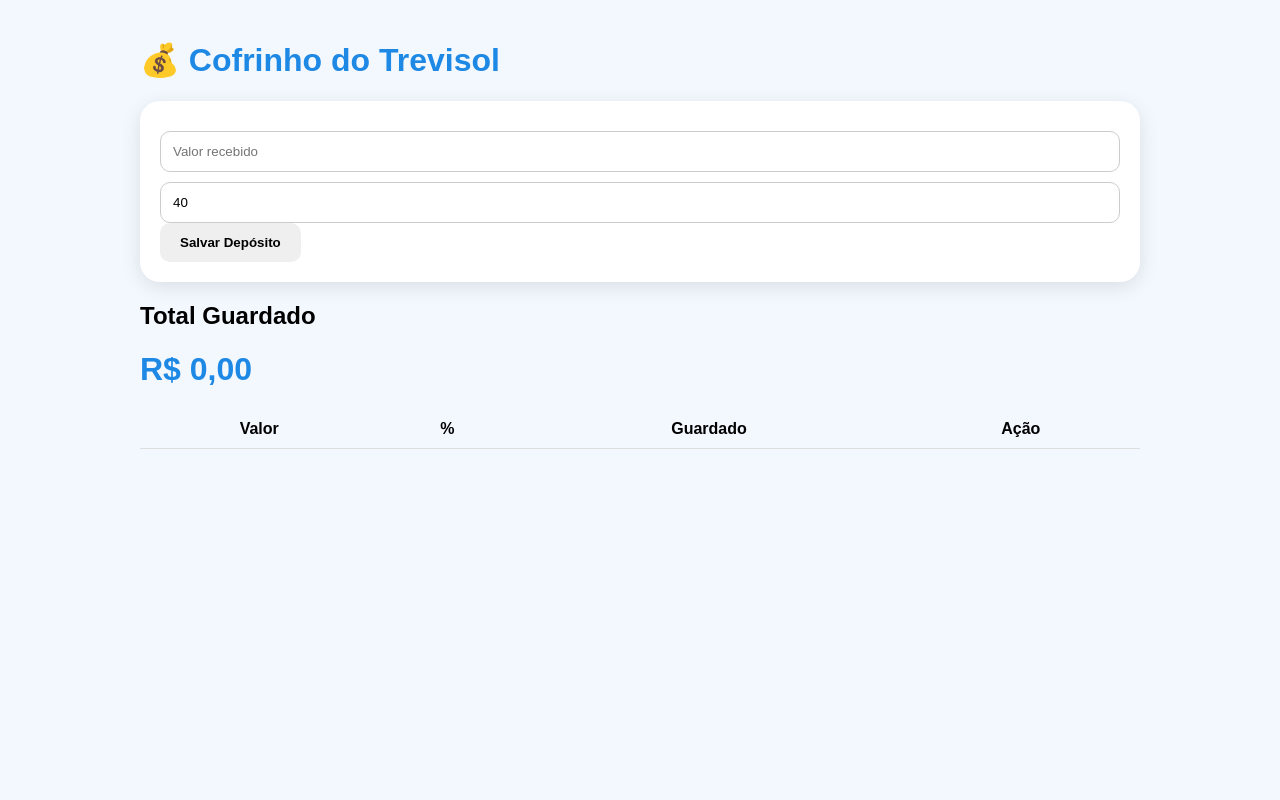
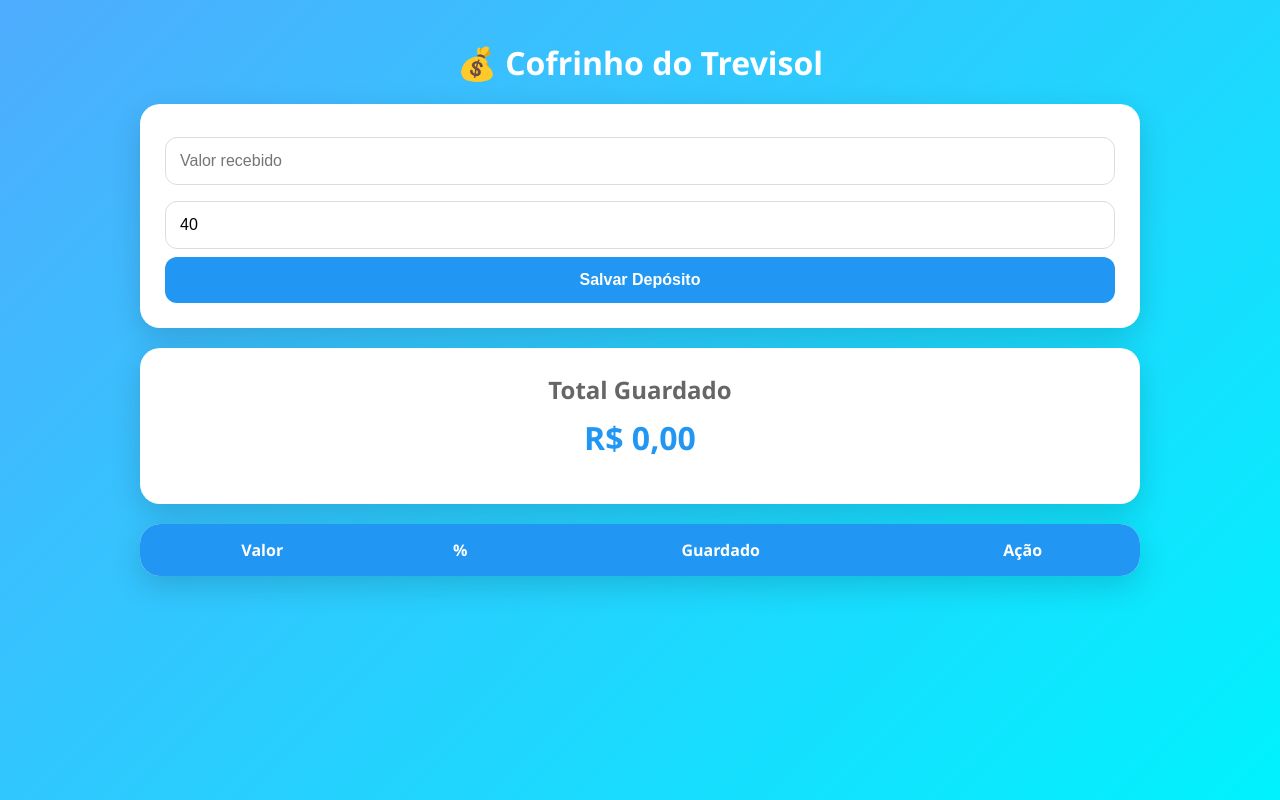
Before and after one commit to caiotrevisol78-bot/cofrinho-do-caio, a plain HTML site: page index.html in a window 1280 px wide. Drawn offline with Linux system fonts and the light colour scheme.

Commit message:
Update style.css

```diff
--- a/style.css
+++ b/style.css
@@ -1,7 +1,8 @@
 body{
     margin:0;
-font-family:Arial,Helvetica,sans-serif;
-background:#f3f8ff;
+    font-family:'Segoe UI',sans-serif;
+    background:linear-gradient(135deg,#4facfe,#00f2fe);
+    min-height:100vh;
 }
 
 .container{
@@ -10,73 +11,98 @@ margin:auto;
     padding:20px;
 }
 
-.card{
-background:white;
-padding:20px;
-border-radius:20px;
-box-shadow:0 5px 20px rgba(0,0,0,.1);
+h1{
+    text-align:center;
+    color:white;
     margin-bottom:20px;
 }
 
-h1{
-color:#1e88e5;
+.card{
+    background:white;
+    padding:25px;
+    border-radius:20px;
+    box-shadow:0 10px 30px rgba(0,0,0,.15);
+    margin-bottom:20px;
 }
 
 input{
     width:100%;
-padding:12px;
-margin-top:10px;
-border:1px solid #ccc;
-border-radius:10px;
+    padding:14px;
+    margin:8px 0;
+    border:1px solid #dcdcdc;
+    border-radius:12px;
     box-sizing:border-box;
+    font-size:16px;
 }
 
 button{
-padding:12px 20px;
+    width:100%;
+    padding:14px;
     border:none;
-border-radius:10px;
+    border-radius:12px;
+    background:#2196f3;
+    color:white;
+    font-weight:bold;
     cursor:pointer;
-font-weight:bold;
+    font-size:16px;
+    transition:.3s;
 }
 
-.btn{
-background:#1e88e5;
-color:white;
+button:hover{
+    transform:translateY(-2px);
+    opacity:.95;
 }
 
-.btn-danger{
-background:#e53935;
-color:white;
+.saldo{
+    background:white;
+    border-radius:20px;
+    padding:25px;
+    text-align:center;
+    margin-bottom:20px;
+    box-shadow:0 10px 30px rgba(0,0,0,.15);
 }
 
-.meta{
-font-size:24px;
-font-weight:bold;
-color:#1e88e5;
+.saldo h2{
+    margin:0;
+    color:#666;
 }
 
-.progress{
-width:100%;
-height:25px;
-background:#ddd;
-border-radius:20px;
-overflow:hidden;
-}
-
-.progress-bar{
-height:100%;
-background:#1e88e5;
-width:0%;
-transition:.3s;
+.saldo h1{
+    color:#2196f3;
+    margin-top:10px;
 }
 
 table{
     width:100%;
     border-collapse:collapse;
+    background:white;
+    border-radius:20px;
+    overflow:hidden;
+    box-shadow:0 10px 30px rgba(0,0,0,.15);
 }
 
-th,td{
-padding:10px;
-border-bottom:1px solid #ddd;
+th{
+    background:#2196f3;
+    color:white;
+    padding:15px;
+}
+
+td{
+    padding:12px;
     text-align:center;
+    border-bottom:1px solid #eee;
 }
+
+tr:hover{
+    background:#f5faff;
+}
+
+#usuario{
+    text-align:center;
+    margin-bottom:20px;
+}
+
+#usuario button{
+    width:auto;
+    padding:12px 25px;
+}
```
Lines whose indentation alone changed are shown as unchanged.
